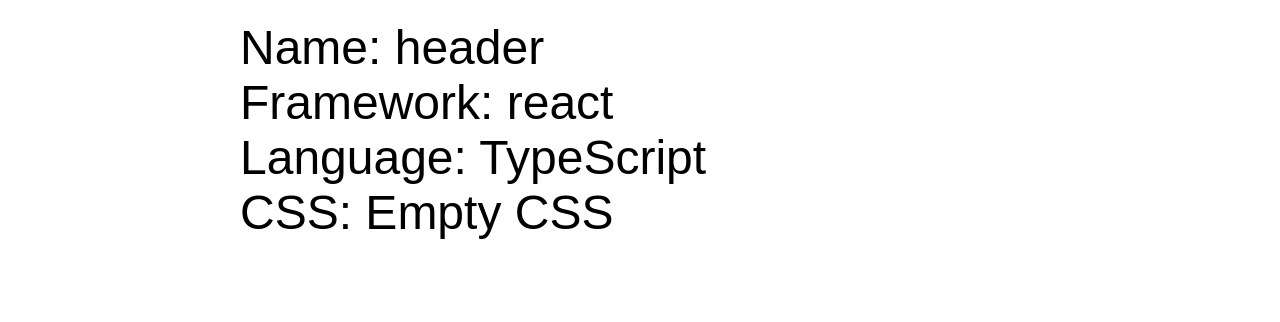
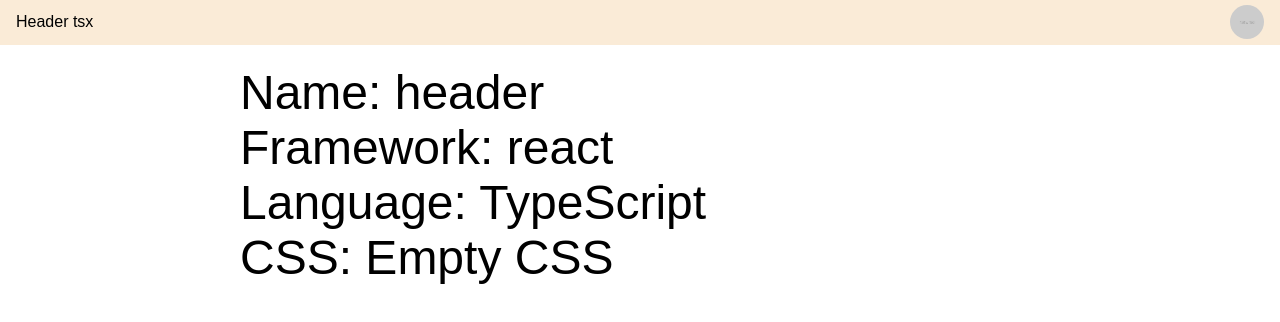
Before and after one commit to lucaspdroz/MFE-header, a React app: page / in a window 1280 px wide. Shown: the top 322 px of the page. Built offline with nearby package versions, Linux system fonts and the light colour scheme.

Commit message:
chore: adding file-loader

```diff
--- a/src/App.tsx
+++ b/src/App.tsx
@@ -2,14 +2,18 @@
 import ReactDOM from 'react-dom/client'
 
 import './index.css'
+import Header from './components/Header/Header'
 
 const App = () => (
+  <>
+    <Header />
     <div className="container">
       <div>Name: header</div>
       <div>Framework: react</div>
       <div>Language: TypeScript</div>
       <div>CSS: Empty CSS</div>
     </div>
+  </>
 )
 const rootElement = document.getElementById('app')
 if (!rootElement) throw new Error('Failed to find the root element')
--- /dev/null
+++ b/src/components/Header/Header.tsx
@@ -0,0 +1,17 @@
+
+import React from 'react';
+import './style.css';
+import img from '../../assets/150.png';
+
+const Header: React.FC = () => {
+    return (
+        <header className='header'>
+            <div className="elements">
+                <p>Header tsx</p>
+                <img src={img} alt="avatar" />
+            </div>
+        </header>
+    );
+};
+
+export default Header;
--- /dev/null
+++ b/src/components/Header/style.css
@@ -0,0 +1,18 @@
+.header {
+    padding: .8rem 1rem;
+    background-color: antiquewhite;
+}
+
+.header .elements {
+    display: flex;
+    width: 100%;
+    height: 1.2rem;
+    align-items: center;
+    justify-content: space-between;
+}
+
+.elements img {
+    width: calc(50px - 1rem);
+    height: calc(50px - 1rem);
+    border-radius: 100%;
+}
--- a/src/index.css
+++ b/src/index.css
@@ -1,5 +1,7 @@
 body {
   font-family: Arial, Helvetica, sans-serif;
+  margin: 0;
+  padding: 0;
 }
 
 .container {
--- /dev/null
+++ b/src/types/assets.d.ts
@@ -0,0 +1,5 @@
+// assets.d.ts
+declare module '*.png' {
+    const content: string;
+    export default content;
+}
--- a/webpack.config.js
+++ b/webpack.config.js
@@ -18,7 +18,7 @@
   },
 
   devServer: {
-    port: 8080,
+    port: 3001,
     historyApiFallback: true,
     watchFiles: [path.resolve(__dirname, 'src')],
     onListening: function (devServer) {
@@ -58,6 +58,14 @@
           loader: "babel-loader",
         },
       },
+      {
+        test: /\.(png|jpe?g|gif)$/i,
+        use: [
+          {
+            loader: "file-loader",
+          },
+        ],
+      },
     ],
   },
 
@@ -67,7 +75,7 @@
       filename: "remoteEntry.js",
       remotes: {},
       exposes: {
-        './Header': './src/components/Header.tsx'
+        './Header': './src/components/Header/Header.tsx'
       },
       shared: {
         ...deps,
```
Also changed, not shown: package.json (+4 -3 lines), src/components/Header.tsx (deleted, +0 -10 lines), src/assets/150.png (added), 1 other file (tests, documents, lock files or other folders). Lines whose indentation alone changed are shown as unchanged.
